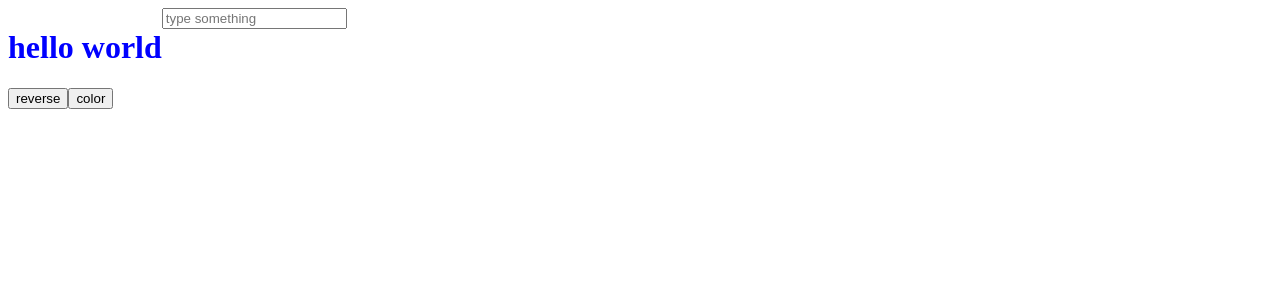
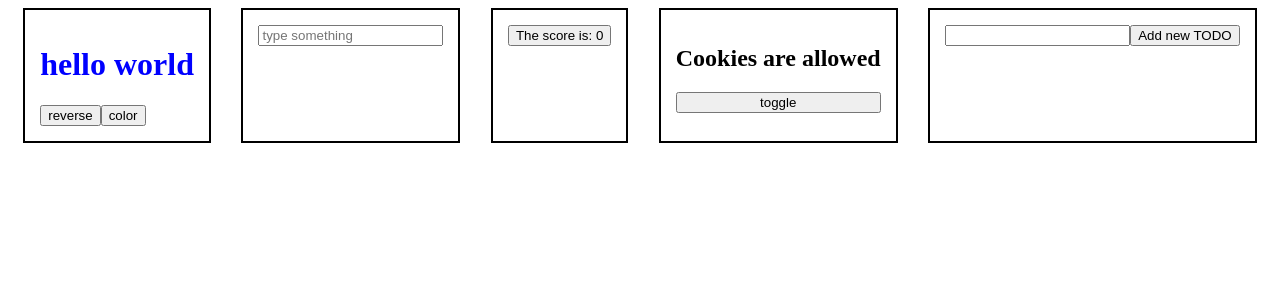
Before and after one commit to onlytenders/vue-playground, a Vue app: page / in a window 1280 px wide. Shown: the top 300 px of the page. Built offline with nearby package versions, Linux system fonts and the light colour scheme.

Commit message:
practice

```diff
--- a/src/App.vue
+++ b/src/App.vue
@@ -1,24 +1,52 @@
 <script>
 import First from './components/First.vue'
 import Second from './components/Second.vue'
+import Third from './components/Third.vue'
+import Fourth from './components/Fourth.vue'
+import Fifth from './components/Fifth.vue'
 
 export default {
   components: {
     First,
-    Second
+    Second,
+    Third,
+    Fourth,
+    Fifth
   }
 }
 </script>
 
 <template>
 
-<div style="display:flex;">
-  <div class="">
+<div class="container">
+  <div class="item">
     <First />
   </div>
-  <div class="">
+  <div class="item">
     <Second />
+  </div>
+  <div class="item">
+    <Third />
+  </div>
+  <div class="item">
+    <Fourth />
+  </div>
+  <div class="item">
+    <Fifth />
   </div>
 </div>
 
 </template>
+
+<style media="screen">
+  .container {
+    display: flex;
+    width: 100%;
+    justify-content: space-around;
+  }
+
+  .item {
+    border: 2px solid black;
+    padding: 15px;
+  }
+</style>
--- /dev/null
+++ b/src/components/Fifth.vue
@@ -0,0 +1,35 @@
+<script>
+  let id = 0
+  export default {
+    data() {
+      return {
+        newTodo: '',
+        todos: []
+      }
+    },
+    methods: {
+      addTodo() {
+        if (this.newTodo != '') {
+          this.todos.push({ id: id++, text: this.newTodo })
+        }
+        this.newTodo = ''
+      },
+      removeTodo(todo) {
+        delete this.todos[todo.id]
+      }
+    }
+  }
+</script>
+
+<template>
+  <form @submit.prevent="addTodo">
+    <input v-model="newTodo">
+    <button>Add new TODO</button>
+  </form>
+  <ul>
+    <li v-for="todo in todos" :key="todo.id">
+      {{ todo.text }}
+      <button @click="removeTodo(todo)" type="button" name="button">X</button>
+    </li>
+  </ul>
+</template>
--- /dev/null
+++ b/src/components/Fourth.vue
@@ -0,0 +1,20 @@
+<script>
+  export default {
+    data() {
+      return {
+        cookies: true
+      }
+    },
+    methods: {
+      toggle() {
+        this.cookies = !this.cookies
+      }
+    }
+  }
+</script>
+
+<template>
+  <h2 v-if="cookies">Cookies are allowed</h2>
+  <h2 v-else>Cookies are not allowed</h2>
+  <button @click="toggle" type="button" name="button" style="width: 100%;">toggle</button>
+</template>
--- a/src/components/Second.vue
+++ b/src/components/Second.vue
@@ -4,16 +4,11 @@ export default {
     return {
       text: ''
     }
-  },
-  methods: {
-    onType(e) {
-      this.text = e.target.value
-    }
   }
 }
 </script>
 
 <template>
-<input type="text" name="" value="" placeholder="type something" @input="onType">
-<p>{{ text }}</p>
+  <input v-model="text" placeholder="type something">
+  <p>{{ text }}</p>
 </template>
--- /dev/null
+++ b/src/components/Third.vue
@@ -0,0 +1,13 @@
+<script>
+  export default {
+    data() {
+      return {
+        counter: 0
+      }
+    }
+  }
+</script>
+
+<template>
+  <button @click="counter++" type="button" name="button">The score is: {{ counter }}</button>
+</template>
```
